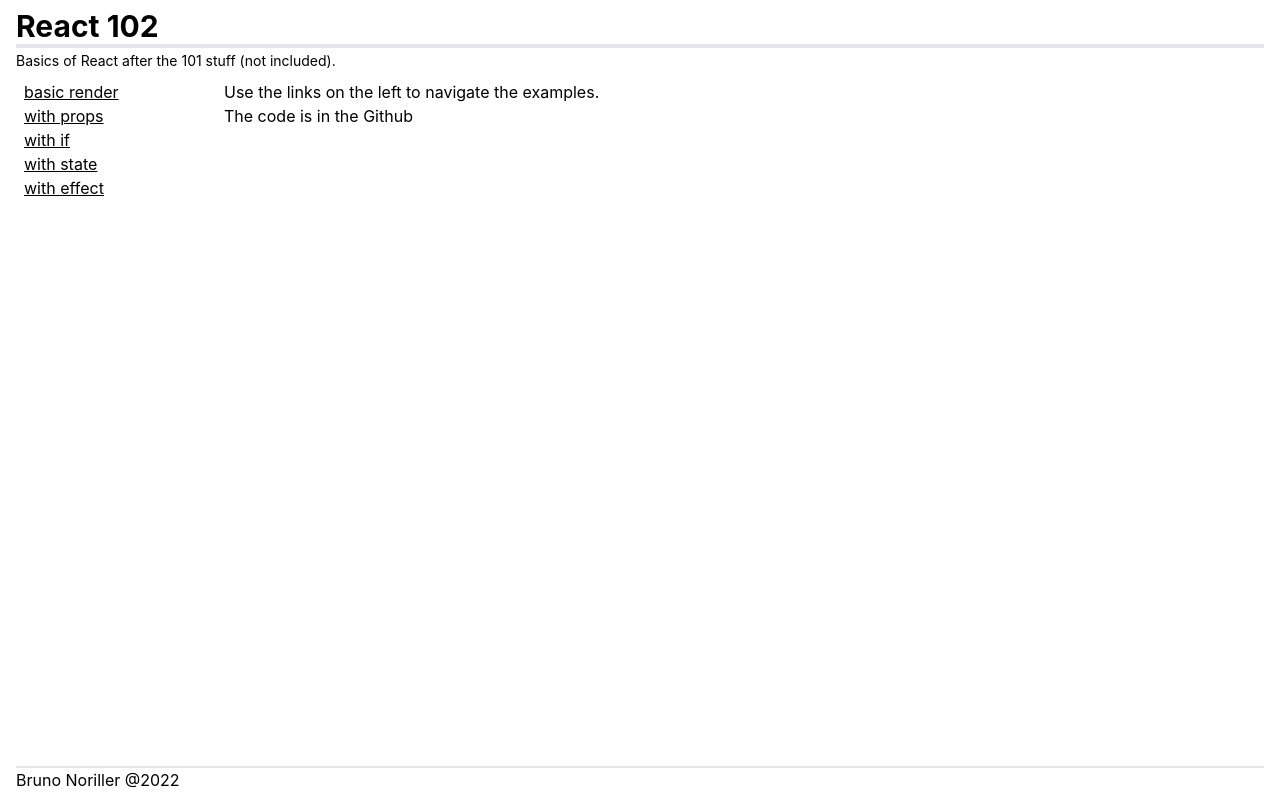
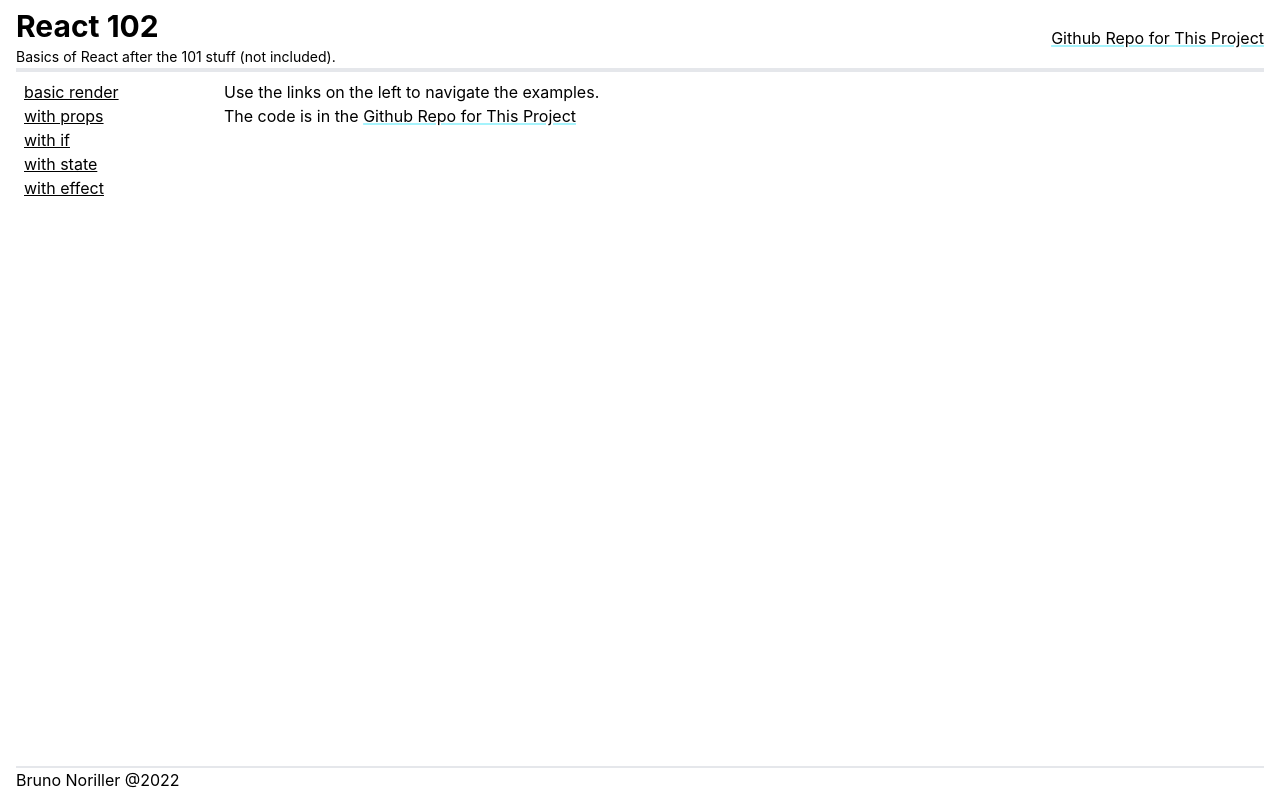
Before and after one commit to Noriller/react102, a Next.js app: page / in a window 1280 px wide. Built offline with nearby package versions, Linux system fonts and the light colour scheme.

Commit message:
adding repolink component

```diff
--- a/pages/_app.tsx
+++ b/pages/_app.tsx
@@ -3,6 +3,7 @@ import Head from 'next/head';
 import '../styles/globals.css';
 import { SideBar } from '../src/SideBar';
 import Link from 'next/link';
+import { RepoLink } from '../src/RepoLink';
 
 export default function App({ Component, pageProps }: AppProps) {
   return (
@@ -14,13 +15,16 @@ export default function App({ Component, pageProps }: AppProps) {
           content='Basics of React after the 101 stuff (not included).'
         />
       </Head>
-      <header className='h-auto mb-2'>
-        <Link href='/'>
-          <h1 className='font-bold text-3xl border-b-4'>React 102</h1>
-        </Link>
-        <span className='text-sm'>
-          Basics of React after the 101 stuff (not included).
-        </span>
+      <header className='h-auto mb-2 border-b-4 flex justify-between items-center'>
+        <div>
+          <Link href='/'>
+            <h1 className='font-bold text-3xl'>React 102</h1>
+          </Link>
+          <span className='text-sm'>
+            Basics of React after the 101 stuff (not included).
+          </span>
+        </div>
+        <RepoLink />
       </header>
       <div className='mb-auto h-auto flex'>
         <aside className='w-1/6 h-full px-2'>
--- a/pages/index.tsx
+++ b/pages/index.tsx
@@ -1,17 +1,11 @@
-import Head from 'next/head'
-import Image from 'next/image'
-import Link from 'next/link';
-import styles from '../styles/Home.module.css';
+import { RepoLink } from '../src/RepoLink';
 
 export default function Home() {
   return (
     <section>
       <p>Use the links on the left to navigate the examples.</p>
       <p>
-        The code is in the{' '}
-        <a target='_blank' href='https://github.com' rel='noreferrer'>
-          Github
-        </a>
+        The code is in the <RepoLink />
       </p>
     </section>
   );
--- /dev/null
+++ b/src/RepoLink.tsx
@@ -0,0 +1,11 @@
+export function RepoLink() {
+  return (
+    <a
+      target='_blank'
+      href='https://github.com/noriller'
+      rel='noreferrer'
+      className='underline hover:text-blue-500 decoration-cyan-200 decoration-2'>
+      Github Repo for This Project
+    </a>
+  );
+}
```
